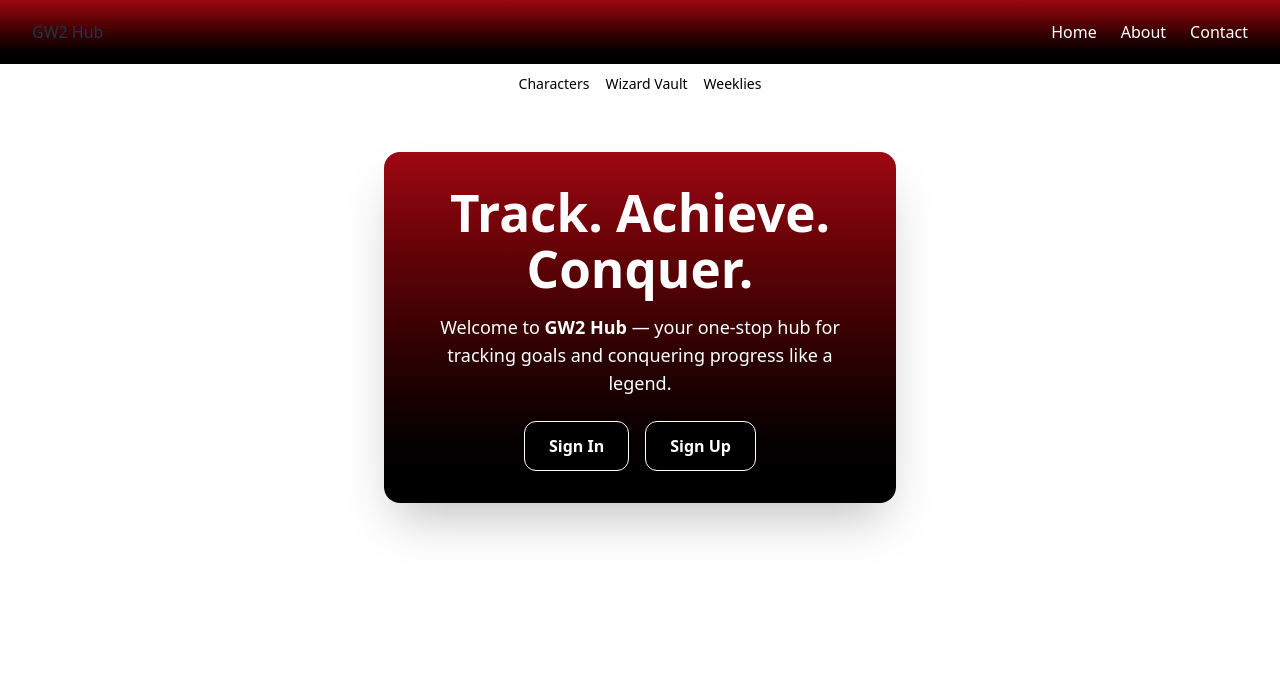
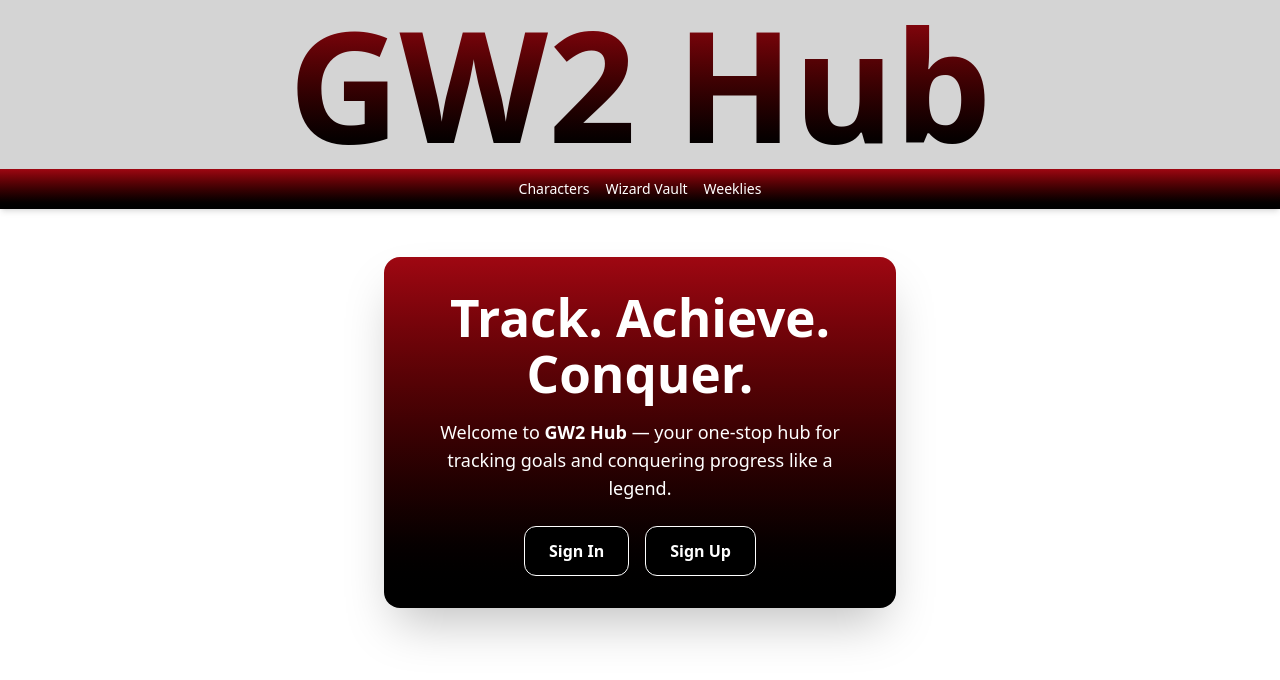
Before and after one commit to courtneytruong/GW2-Hub, a React (Vite) app in the folder GW2-Hub/: page / in a window 1280 px wide. Shown: the top 680 px of the page. Built offline with nearby package versions, Linux system fonts and the light colour scheme.

Commit message:
Header logo and changes to nav bar to fit the new logo

```diff
--- /dev/null
+++ b/GW2-Hub/src/components/HeaderLogo.jsx
@@ -0,0 +1,9 @@
+export default function HeaderLogo() {
+  return (
+    <div className="flex justify-center bg-neutral-300 text-5xl ">
+      <h1 className="font-bold bg-gradient-to-t from-black to-red-800 to-black bg-clip-text text-transparent text-center w-fit">
+        GW2 Hub
+      </h1>
+    </div>
+  );
+}
--- a/GW2-Hub/src/components/Layout.jsx
+++ b/GW2-Hub/src/components/Layout.jsx
@@ -1,10 +1,12 @@
 import React from "react";
 import Navbar from "./Navbar";
 import { Outlet } from "react-router-dom";
+import HeaderLogo from "./HeaderLogo";
 
 const Layout = () => {
   return (
     <div>
+      <HeaderLogo />
       <Navbar />
       <main className="p-4">
         <Outlet /> {/* This is where child pages get rendered */}
--- a/GW2-Hub/src/components/Navbar.jsx
+++ b/GW2-Hub/src/components/Navbar.jsx
@@ -3,57 +3,25 @@ import React from "react";
 const Navbar = () => {
   return (
     <div>
-      {/* Primary Navbar */}
-      <nav className="bg-gradient-to-t from-black to-red-800 shadow-md">
-        <div className="mx-auto px-4 sm:px-6 lg:px-8">
-          <div className="flex justify-between items-center h-16">
-            {/* Logo */}
-            <div className="flex-shrink-0">GW2 Hub</div>
-
-            {/* Primary Links (hidden on mobile) */}
-            <div className="hidden md:flex space-x-6">
-              <a
-                href="/"
-                className="text-white hover:text-neutral-400 transition-colors"
-              >
-                Home
-              </a>
-              <a
-                href="#"
-                className="text-white hover:text-neutral-400 transition-colors"
-              >
-                About
-              </a>
-              <a
-                href="#"
-                className="text-white hover:text-neutral-400 transition-colors"
-              >
-                Contact
-              </a>
-            </div>
-          </div>
-        </div>
-      </nav>
-
       {/* Secondary Bar */}
-      <div className="bg-white">
+      <div className="bg-gradient-to-t from-black to-red-800 shadow-md">
         <div className="max-w-7xl mx-auto px-4 sm:px-6 lg:px-8">
           <div className="flex justify-center items-center h-10 space-x-4 text-sm">
             <a
               href="characters"
-              className="text-black hover:text-neutral-600 transition-colors"
+              className="text-white hover:text-neutral-300 transition-colors"
             >
               Characters
             </a>
             <a
               href="wizardvault"
-              className="text-black hover:text-neutral-600 transition-colors"
+              className="text-white  hover:text-neutral-300 transition-colors"
             >
               Wizard Vault
             </a>
             <a
               href="#"
-              className="text-black hover:text-neutral-600 transition-colors"
+              className="text-white hover:text-neutral-300 transition-colors"
             >
               Weeklies
             </a>
```
